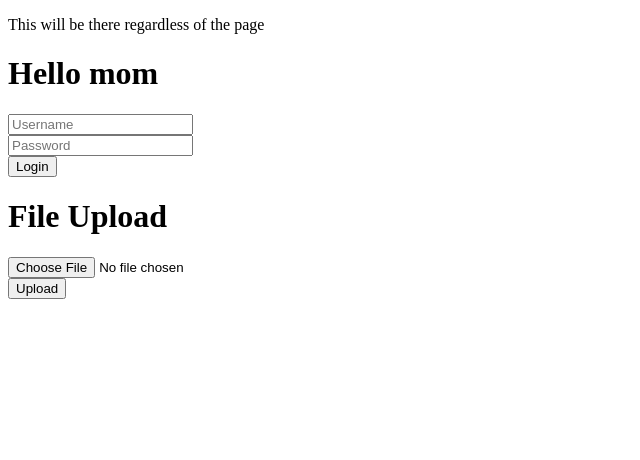
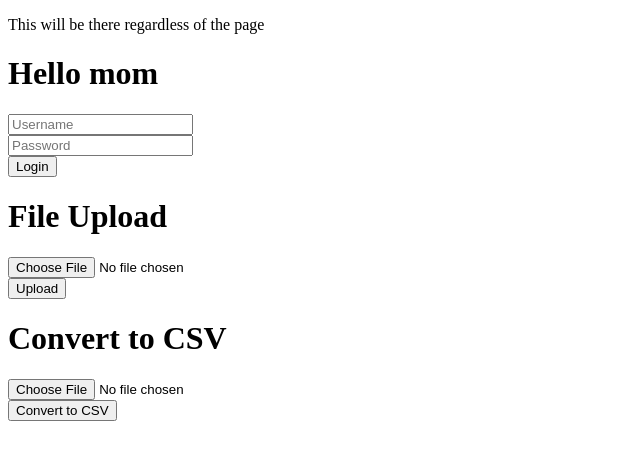
Before and after one commit to vibhum15/Flask_Form, a Flask app: page / in a window 1280 px wide. Shown: the top 460 px of the page, without its empty margins (0-640 px from the left). Run offline with Flask 3, Linux system fonts and the light colour scheme.

Commit message:
convert to csv

```diff
--- a/app.py
+++ b/app.py
@@ -1,4 +1,4 @@
-from flask import Flask,render_template, request
+from flask import Flask,render_template, request, Response
 import pandas as pd
 
 app = Flask(__name__,template_folder='templates')
@@ -24,5 +24,19 @@ def file_upload():
     elif file.filename.endswith('.xls') or file.filename.endswith('.xlsx'):
         df = pd.read_excel(file)
         return df.to_html()
+
+@app.route('/convert_to_csv',methods = ['POST'])
+def convert_to_csv():
+    file = request.files['file']
+    df = pd.read_excel(file)
+    response = Response(
+        df,
+         mimetype="text/csv",
+        headers={
+                "Content-Disposition": "attachment; filename=result.csv"
+        }
+    )
+    return response
+
 if __name__ == '__main__':
     app.run(host="0.0.0.0", debug = True)
--- a/templates/index.html
+++ b/templates/index.html
@@ -15,4 +15,10 @@
         <button type="submit">Upload</button>
     </form>
 
+    <h1>Convert to CSV</h1>
+    <form action="{{ url_for('convert_to_csv') }}" method="post" enctype="multipart/form-data">
+        <input type="file" name="file" accept=".xls,.xlsx,.txt" required><br>
+        <button type="submit">Convert to CSV</button>
+    </form>
+
     {%endblock%}
```
